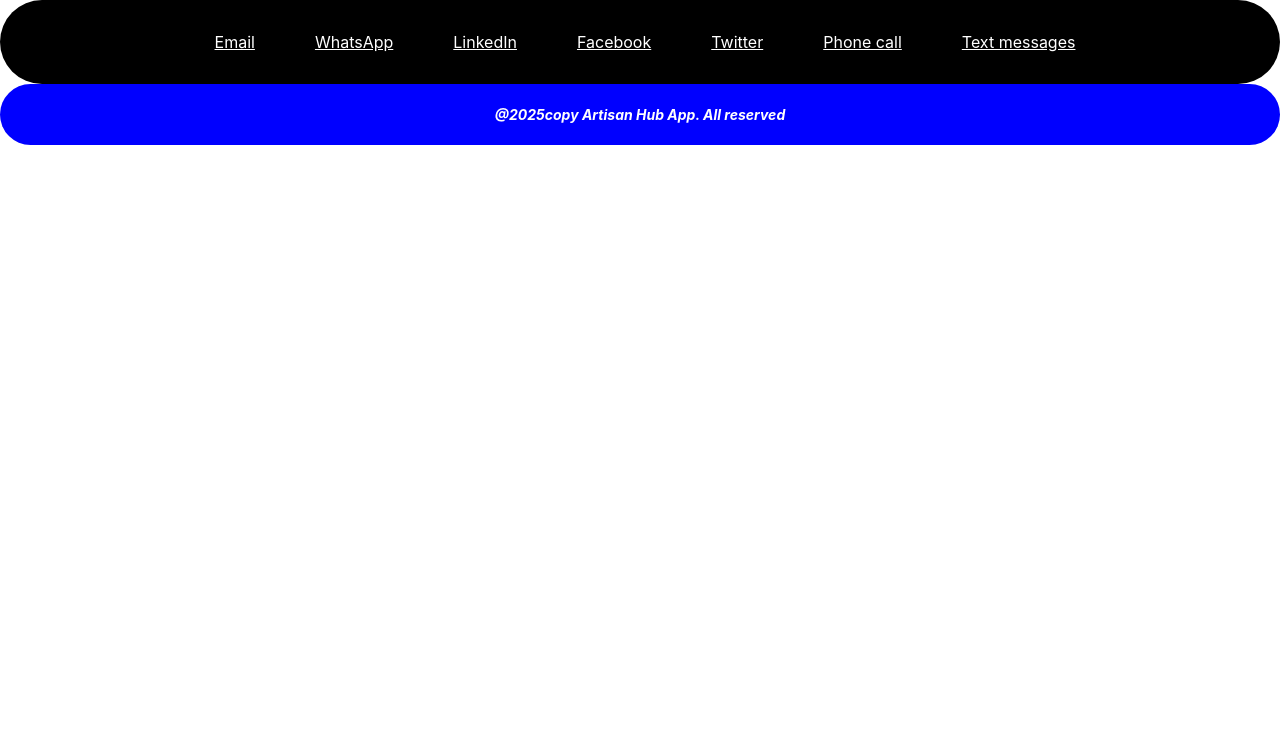
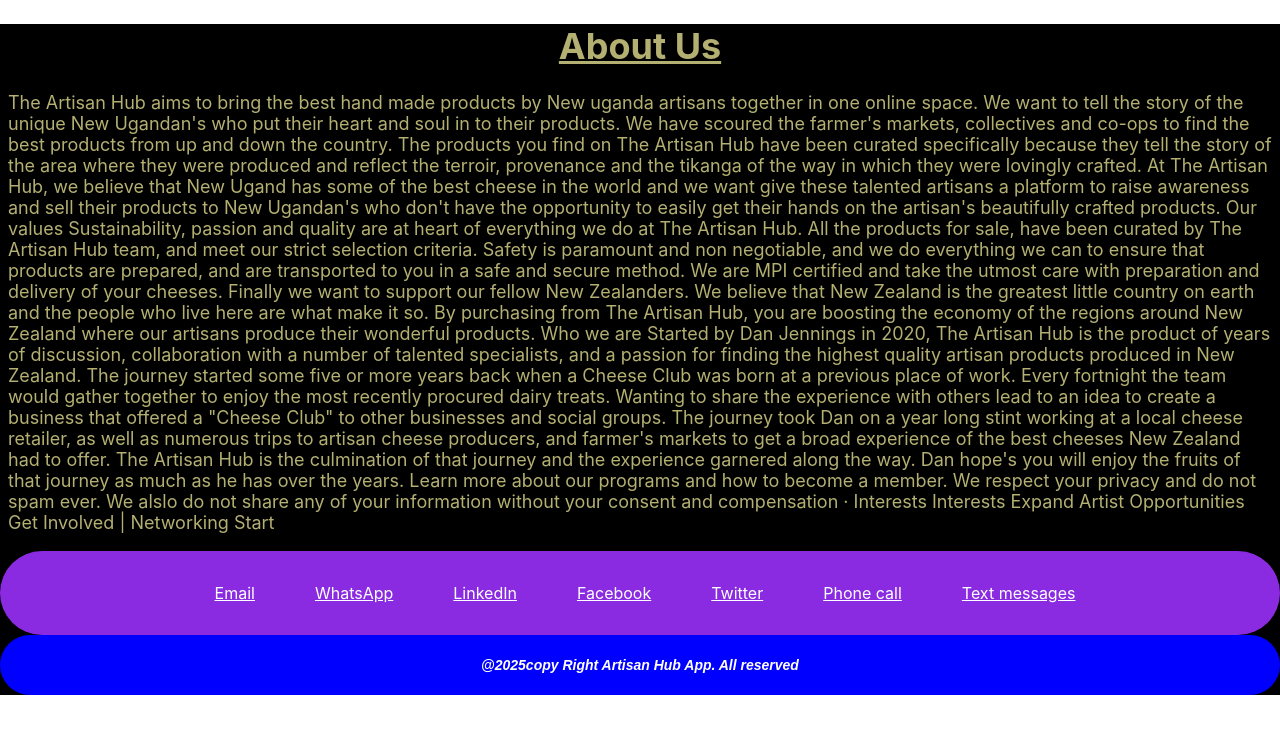
Before and after one commit to OJOK314/home-footer, a React (Create React App) app: page / in a window 1280 px wide. Shown: the top 734 px of the page. Built offline with nearby package versions, Linux system fonts and the light colour scheme.

Commit message:
home-footer

```diff
--- a/src/App.css
+++ b/src/App.css
@@ -1,26 +1,28 @@
+.div{
+    background-color: black;
+}
 .footer-container{
     background-color: blue;
     color: white;
     text-align: center;
     padding-top: 8px;
     padding-bottom: 8px;
-    border:2px solid green;
     border-radius: 50px;
     border: none;
     font-weight: bold;
-    font-size: large;
     font-size: 14px;
     font-style: italic;
     cursor: pointer;
+   font-family: Arial, Helvetica, sans-serif;
+
 
 }
 .nav{
     display: flex;
     justify-content: center;
-    background-color: black;
+     background-color: blueviolet;
     padding-top: 16px;
     padding-bottom: 16px;
-    border: 2px solid red;
     border-radius: 50px;
     border: none;
 }
@@ -33,3 +35,17 @@
     flex-wrap: wrap;
     gap: 30px;
 }
+.h1{
+    text-align: center;
+    text-decoration: underline;
+}
+.div-container{
+    background-color: black;
+    color: rgb(180, 176, 114);
+    font-size: 18px;
+
+}
+.paragraph{
+    margin-left: 8px;
+    margin-right: 8px;
+}
--- a/src/App.js
+++ b/src/App.js
@@ -1,11 +1,13 @@
 import React, { useState } from "react";
+import Button from './components/Button';
 import './App.css'
 import Header from './components/Header'
 import Footer from './components/Footer';
 
 function App() {
   return (
-    <div>
+    <div className="div">
+   <Button/>
    <nav className="nav">
     <ul className="ul">
       <a className="a" href="mailto:kweyambapeter@gmail.com">Email</a>
@@ -24,9 +26,7 @@
       <br/>
     </ul>
    </nav>
-    <Footer
-
-    />
+    <Footer/>
     </div>
   );
 }
--- /dev/null
+++ b/src/components/Button.js
@@ -0,0 +1,52 @@
+const Button = () => {
+  return (
+    <div className="div-container">
+      <h1 className="h1">About Us</h1>
+      <p className="paragraph">
+        The Artisan Hub aims to bring the best hand made products by New uganda
+        artisans together in one online space. We want to tell the story of the
+        unique New Ugandan's who put their heart and soul in to their
+        products. We have scoured the farmer's markets, collectives and co-ops
+        to find the best products from up and down the country. The products you
+        find on The Artisan Hub have been curated specifically because they tell
+        the story of the area where they were produced and reflect the terroir,
+        provenance and the tikanga of the way in which they were lovingly
+        crafted. At The Artisan Hub, we believe that New Ugand has some of the
+        best cheese in the world and we want give these talented artisans a
+        platform to raise awareness and sell their products to New Ugandan's
+        who don't have the opportunity to easily get their hands on the
+        artisan's beautifully crafted products. Our values Sustainability,
+        passion and quality are at heart of everything we do at The Artisan Hub.
+        All the products for sale, have been curated by The Artisan Hub team,
+        and meet our strict selection criteria. Safety is paramount and non
+        negotiable, and we do everything we can to ensure that products are
+        prepared, and are transported to you in a safe and secure method. We are
+        MPI certified and take the utmost care with preparation and delivery of
+        your cheeses. Finally we want to support our fellow New Zealanders. We
+        believe that New Zealand is the greatest little country on earth and the
+        people who live here are what make it so. By purchasing from The Artisan
+        Hub, you are boosting the economy of the regions around New Zealand
+        where our artisans produce their wonderful products. Who we are Started
+        by Dan Jennings in 2020, The Artisan Hub is the product of years of
+        discussion, collaboration with a number of talented specialists, and a
+        passion for finding the highest quality artisan products produced in New
+        Zealand. The journey started some five or more years back when a Cheese
+        Club was born at a previous place of work. Every fortnight the team
+        would gather together to enjoy the most recently procured dairy treats.
+        Wanting to share the experience with others lead to an idea to create a
+        business that offered a "Cheese Club" to other businesses and social
+        groups. The journey took Dan on a year long stint working at a local
+        cheese retailer, as well as numerous trips to artisan cheese producers,
+        and farmer's markets to get a broad experience of the best cheeses New
+        Zealand had to offer. The Artisan Hub is the culmination of that journey
+        and the experience garnered along the way. Dan hope's you will enjoy the
+        fruits of that journey as much as he has over the years. Learn more
+        about our programs and how to become a member. We respect your privacy
+        and do not spam ever. We alslo do not share any of your information
+        without your consent and compensation · Interests Interests Expand
+        Artist Opportunities Get Involved | Networking Start
+      </p>
+    </div>
+  );
+};
+export default Button;
--- a/src/components/Footer.js
+++ b/src/components/Footer.js
@@ -1,7 +1,7 @@
 const Footer = () =>{
 return(
    <footer className="footer-container">
-    <p>@2025copy Artisan Hub App. All reserved</p>
+    <p>@2025copy Right Artisan Hub App. All reserved</p>
    </footer>
 );
 }
```
